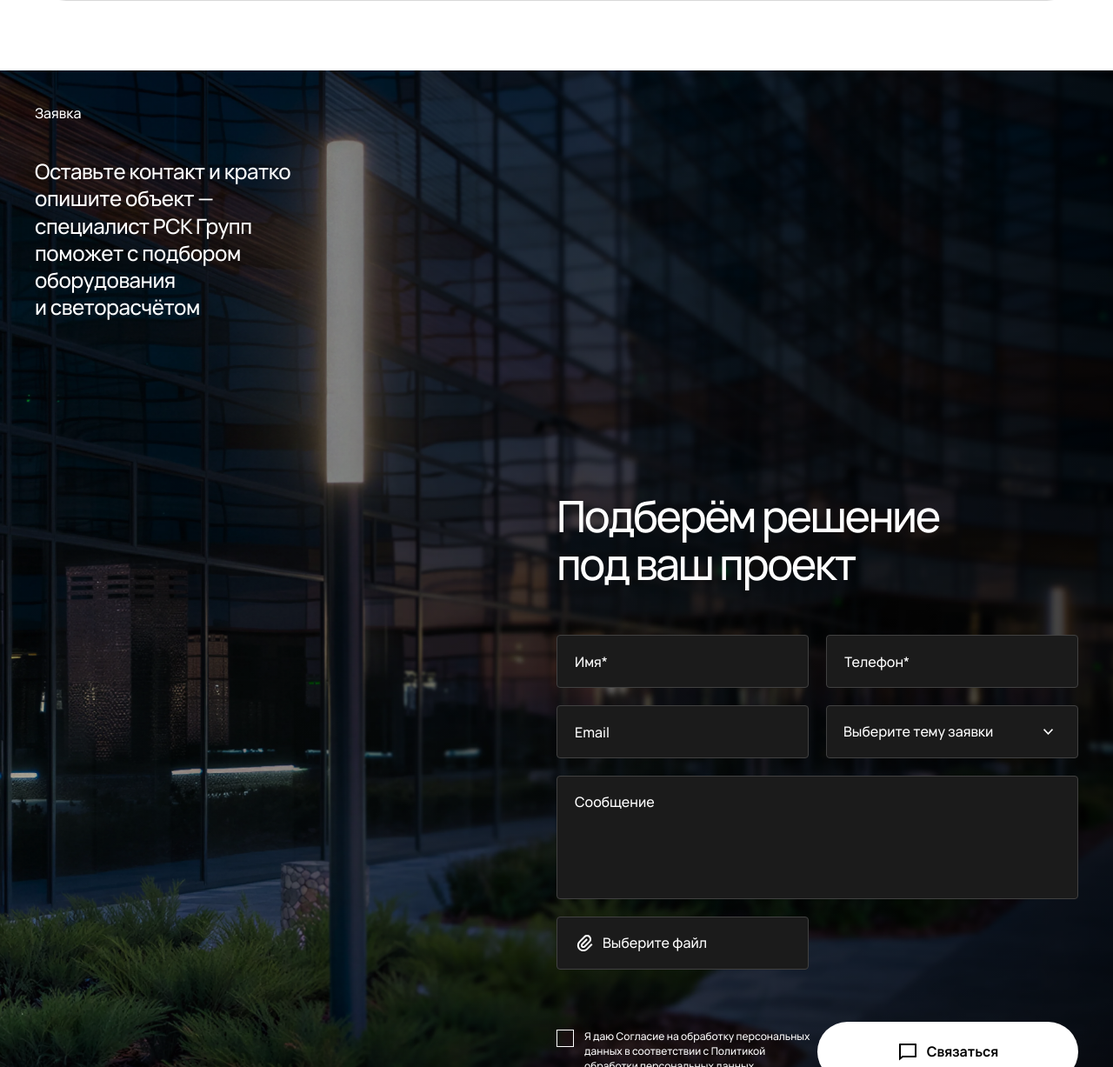
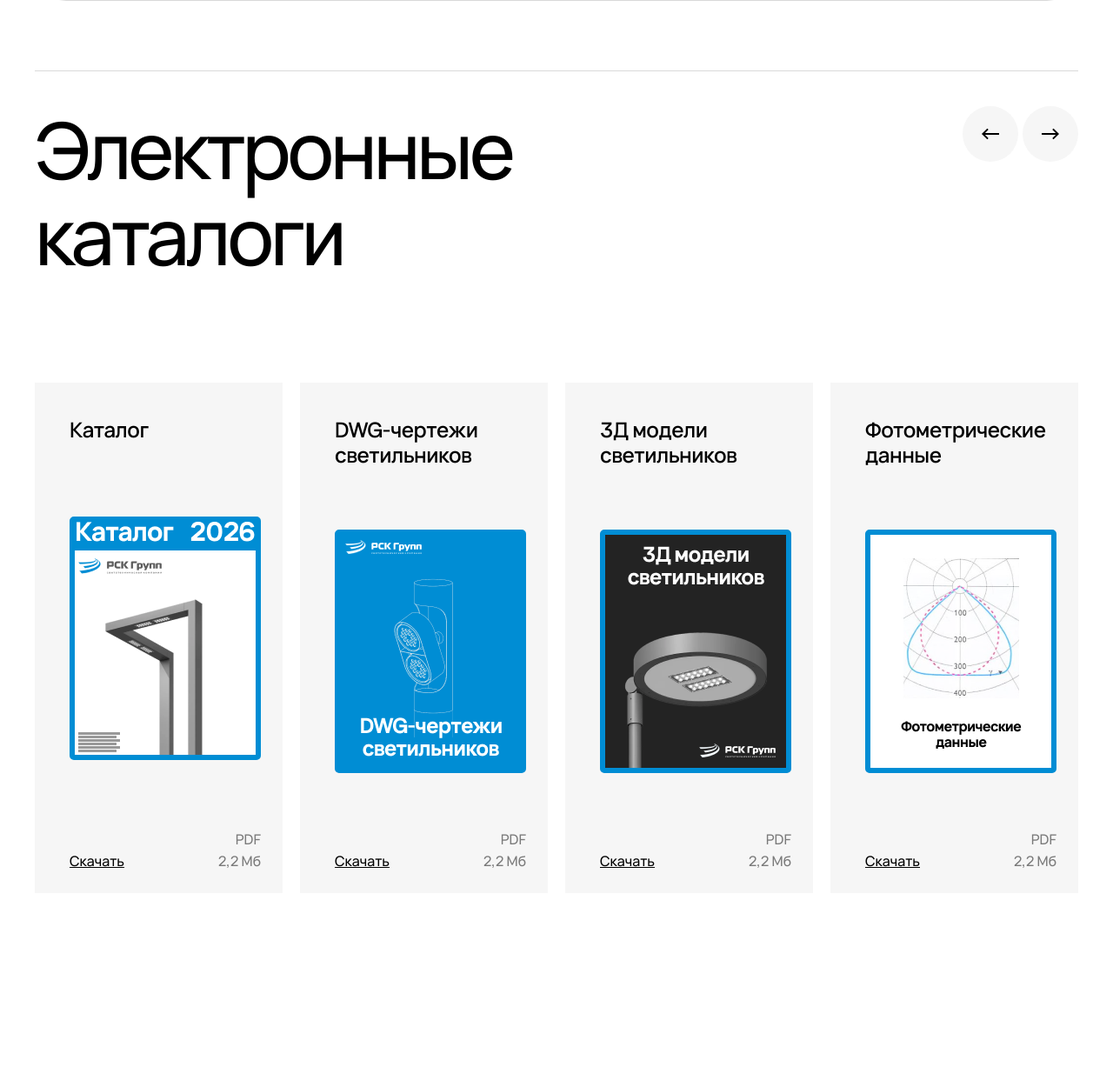
Before and after one commit to ArtemSafin-WebDev/rsk-group, a website built with Vite: page src/catalog.html in a window 1280 px wide. Shown: the part 711-1938 px from the top of the page at 87% size. Built offline with nearby package versions, Linux system fonts and the light colour scheme.

Commit message:
feat: add electronic catalogs slider

```diff
--- a/package.json
+++ b/package.json
@@ -14,5 +14,8 @@
     "typescript": "latest",
     "vite": "latest",
     "vite-plugin-handlebars": "latest"
+  },
+  "dependencies": {
+    "swiper": "^14.2.0"
   }
 }
--- a/src/catalog.html
+++ b/src/catalog.html
@@ -10,6 +10,7 @@
       <main class="main main--catalog">
         {{> catalog-hero-section}}
         {{> catalog-search}}
+        {{> electronic-catalogs-section}}
       </main>
 
       {{> request-footer}}
--- /dev/null
+++ b/src/partials/electronic-catalogs-section.html
@@ -0,0 +1,113 @@
+<section
+  class="electronic-catalogs"
+  aria-labelledby="electronic-catalogs-title"
+  data-electronic-catalogs-slider
+>
+  <div class="container">
+    <header class="electronic-catalogs__header">
+      <h2 class="electronic-catalogs__title" id="electronic-catalogs-title">
+        Электронные каталоги
+      </h2>
+
+      <div class="electronic-catalogs__navigation">
+        {{> slider-navigation
+          ariaLabel="Навигация по электронным каталогам"
+          prevAriaLabel="Предыдущий электронный каталог"
+          nextAriaLabel="Следующий электронный каталог"
+        }}
+      </div>
+    </header>
+
+    <div class="electronic-catalogs__slider swiper">
+      <div class="swiper-wrapper">
+        <div class="electronic-catalogs__slide swiper-slide">
+          {{> material-card
+            title="Каталог"
+            imageSrc="/images/material-card/catalog.webp"
+            imageAlt="Обложка каталога РСК Групп 2026"
+            downloadUrl="/files/catalog.pdf"
+            fileType="PDF"
+            fileSize="2,2 Мб"
+          }}
+        </div>
+
+        <div class="electronic-catalogs__slide swiper-slide">
+          {{> material-card
+            title="DWG-чертежи светильников"
+            imageSrc="/images/material-card/dwg-drawings.webp"
+            imageAlt="Обложка DWG-чертежей светильников РСК Групп"
+            downloadUrl="/files/dwg-drawings.pdf"
+            fileType="PDF"
+            fileSize="2,2 Мб"
+          }}
+        </div>
+
+        <div class="electronic-catalogs__slide swiper-slide">
+          {{> material-card
+            title="3Д модели светильников"
+            imageSrc="/images/material-card/3d-models.webp"
+            imageAlt="Обложка материала «3Д модели светильников»"
+            downloadUrl="/files/3d-models.pdf"
+            fileType="PDF"
+            fileSize="2,2 Мб"
+          }}
+        </div>
+
+        <div class="electronic-catalogs__slide swiper-slide">
+          {{> material-card
+            title="Фотометрические данные"
+            imageSrc="/images/material-card/photometric-data.webp"
+            imageAlt="Обложка фотометрических данных РСК Групп"
+            downloadUrl="/files/photometric-data.pdf"
+            fileType="PDF"
+            fileSize="2,2 Мб"
+          }}
+        </div>
+
+        <div class="electronic-catalogs__slide swiper-slide">
+          {{> material-card
+            title="Каталог"
+            imageSrc="/images/material-card/catalog.webp"
+            imageAlt="Обложка каталога РСК Групп 2026"
+            downloadUrl="/files/catalog.pdf"
+            fileType="PDF"
+            fileSize="2,2 Мб"
+          }}
+        </div>
+
+        <div class="electronic-catalogs__slide swiper-slide">
+          {{> material-card
+            title="DWG-чертежи светильников"
+            imageSrc="/images/material-card/dwg-drawings.webp"
+            imageAlt="Обложка DWG-чертежей светильников РСК Групп"
+            downloadUrl="/files/dwg-drawings.pdf"
+            fileType="PDF"
+            fileSize="2,2 Мб"
+          }}
+        </div>
+
+        <div class="electronic-catalogs__slide swiper-slide">
+          {{> material-card
+            title="3Д модели светильников"
+            imageSrc="/images/material-card/3d-models.webp"
+            imageAlt="Обложка материала «3Д модели светильников»"
+            downloadUrl="/files/3d-models.pdf"
+            fileType="PDF"
+            fileSize="2,2 Мб"
+          }}
+        </div>
+
+        <div class="electronic-catalogs__slide swiper-slide">
+          {{> material-card
+            title="Фотометрические данные"
+            imageSrc="/images/material-card/photometric-data.webp"
+            imageAlt="Обложка фотометрических данных РСК Групп"
+            downloadUrl="/files/photometric-data.pdf"
+            fileType="PDF"
+            fileSize="2,2 Мб"
+          }}
+        </div>
+      </div>
+    </div>
+  </div>
+</section>
--- a/src/scripts/main.ts
+++ b/src/scripts/main.ts
@@ -1,3 +1,6 @@
+import Swiper from 'swiper';
+import { Navigation } from 'swiper/modules';
+import 'swiper/css';
 import '../styles/main.scss';
 import { CustomSelect } from './components/CustomSelect';
 import { SiteMenu } from './components/SiteMenu';
@@ -10,6 +13,22 @@ if (page) {
 
 CustomSelect.initAll();
 SiteMenu.initAll();
+
+document.querySelectorAll<HTMLElement>('[data-electronic-catalogs-slider]').forEach((section) => {
+  const swiperElement = section.querySelector<HTMLElement>('.swiper');
+  const prevEl = section.querySelector<HTMLButtonElement>('[data-swiper-button-prev]');
+  const nextEl = section.querySelector<HTMLButtonElement>('[data-swiper-button-next]');
+
+  if (!swiperElement || !prevEl || !nextEl) return;
+
+  new Swiper(swiperElement, {
+    modules: [Navigation],
+    slidesPerView: 'auto',
+    rewind: true,
+    watchOverflow: false,
+    navigation: { prevEl, nextEl },
+  });
+});
 
 document.querySelectorAll<HTMLElement>('.site-header').forEach((header) => {
   let frameId = 0;
--- /dev/null
+++ b/src/styles/components/_electronic-catalogs.scss
@@ -0,0 +1,72 @@
+.electronic-catalogs {
+  margin: 0 0 24rem;
+}
+
+.electronic-catalogs__header {
+  display: flex;
+  padding-top: 4rem;
+  border-top: 0.1rem solid var(--color-lines);
+  align-items: flex-start;
+  justify-content: space-between;
+  gap: 4rem;
+}
+
+.electronic-catalogs__title {
+  width: 91.5rem;
+  max-width: 100%;
+  margin: 0;
+  font-size: var(--font-size-h2);
+  font-weight: var(--font-weight-h2);
+  line-height: var(--line-height-h2);
+  letter-spacing: var(--letter-spacing-h2);
+}
+
+.electronic-catalogs__navigation {
+  flex: 0 0 auto;
+}
+
+.electronic-catalogs__slider {
+  margin-top: 12rem;
+}
+
+.electronic-catalogs__slide {
+  width: calc((100% - 6rem) / 4);
+  height: auto;
+  margin-right: 2rem;
+}
+
+.electronic-catalogs__slide > .material-card {
+  height: 100%;
+}
+
+@media (max-width: 576px) {
+  .electronic-catalogs {
+    margin-bottom: 10rem;
+  }
+
+  .electronic-catalogs__header {
+    padding-top: 1.5rem;
+  }
+
+  .electronic-catalogs__title {
+    width: 29rem;
+    font-size: var(--font-size-h5-medium);
+    font-weight: var(--font-weight-h5-medium);
+    line-height: var(--line-height-h5-medium);
+    letter-spacing: var(--letter-spacing-h5-medium);
+  }
+
+  .electronic-catalogs__navigation {
+    display: none;
+  }
+
+  .electronic-catalogs__slider {
+    margin-top: 3.5rem;
+    overflow: visible;
+  }
+
+  .electronic-catalogs__slide {
+    width: 28rem;
+    margin-right: 0.5rem;
+  }
+}
--- a/src/styles/components/_materials-section.scss
+++ b/src/styles/components/_materials-section.scss
@@ -4,7 +4,6 @@
 
 .materials-section__header {
   display: grid;
-  height: 10.5rem;
   padding-top: 4rem;
   grid-template-columns: repeat(4, minmax(0, 1fr));
   column-gap: 2rem;
@@ -30,6 +29,7 @@
   font-weight: var(--font-weight-p1-medium);
   line-height: 1.2;
   letter-spacing: -0.12rem;
+  margin-top: 2.4rem;
 }
 
 .materials-section__list {
@@ -46,7 +46,7 @@
 
   .materials-section__header {
     display: flex;
-    height: auto;
+
     padding-top: 1.5rem;
     gap: 2.5rem;
     flex-direction: column;
@@ -66,6 +66,7 @@
     font-weight: var(--font-weight-p3);
     line-height: var(--line-height-p3);
     letter-spacing: 0;
+    margin-top: 0;
   }
 
   .materials-section__list {
--- a/src/styles/main.scss
+++ b/src/styles/main.scss
@@ -12,6 +12,7 @@
 @use "components/custom-select";
 @use "components/direction-card";
 @use "components/download-card";
+@use "components/electronic-catalogs";
 @use "components/file-upload";
 @use "components/footer";
 @use "components/header";
```
Also changed, not shown: 1 other file.
